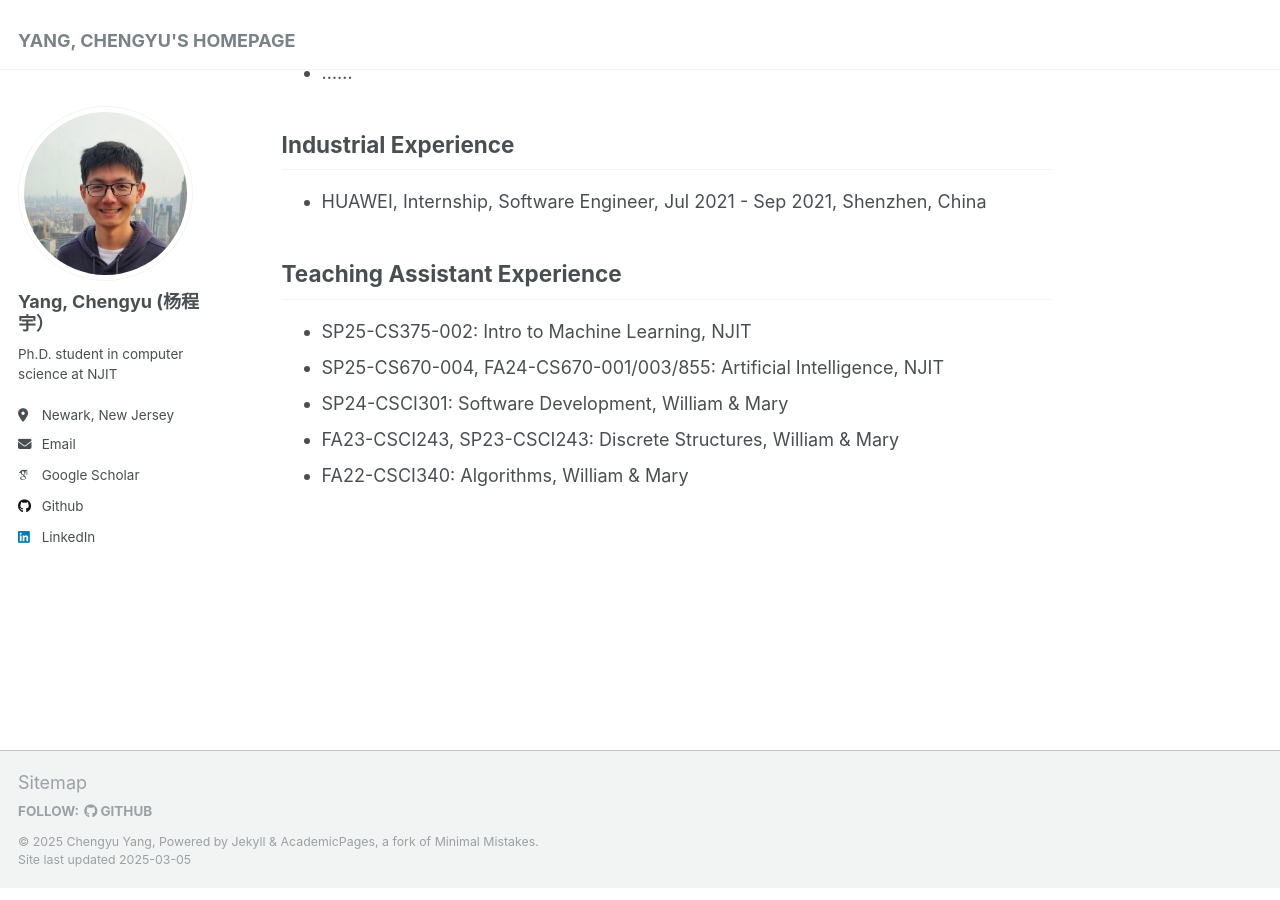
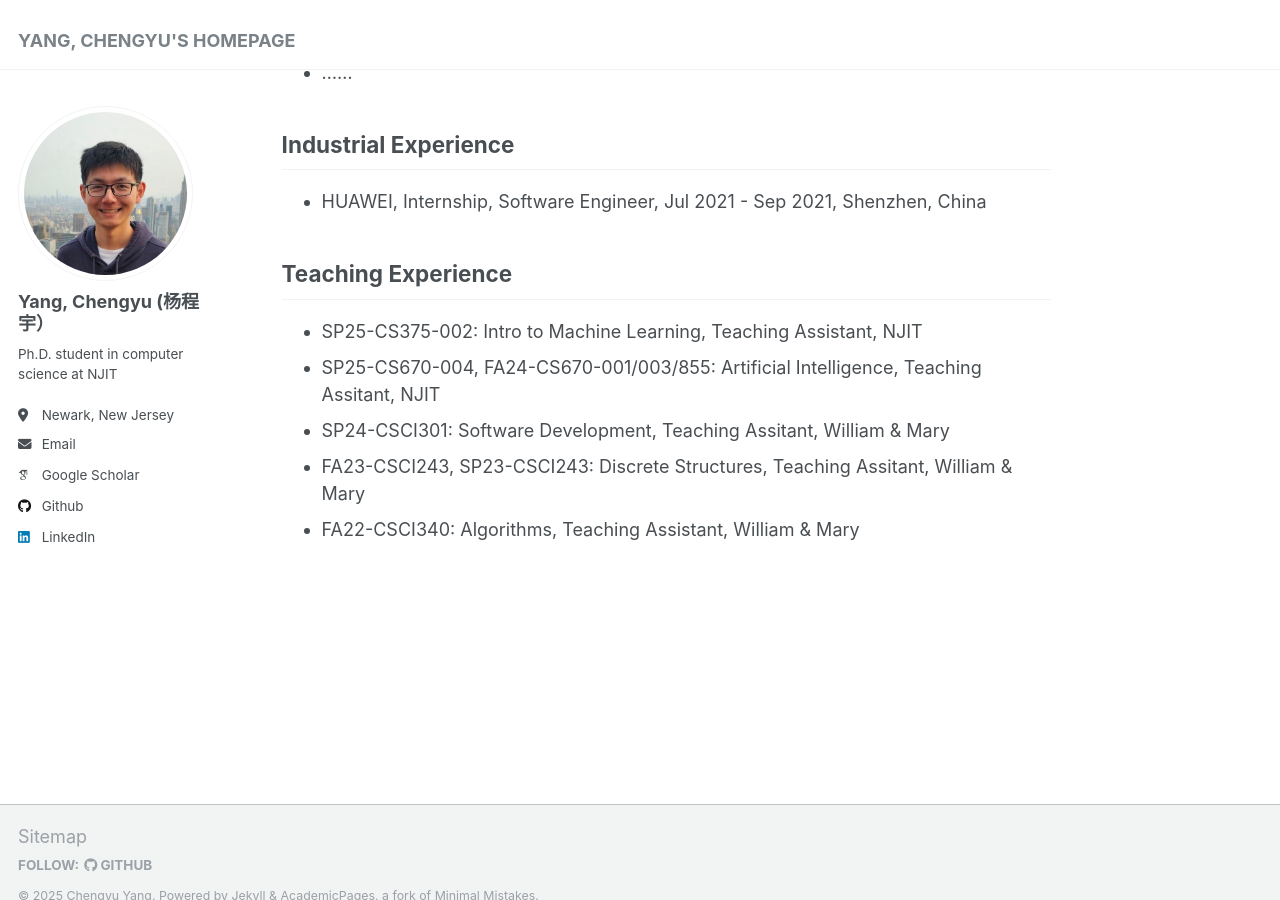
Before and after one commit to chengyuyang-njit/chengyuyang-njit.github.io, a Jekyll site: the page built from _pages/about.md, in a window 1280 px wide and 900 px high, scrolled down 1055 px. Built offline with Jekyll 4.4.1, drawn with Linux system fonts in a browser that asks for light colours; some web fonts are replaced.

Commit message:
Update about.md

```diff
--- a/_pages/about.md
+++ b/_pages/about.md
@@ -33,10 +33,10 @@ Industrial Experience
 -  HUAWEI, Internship, Software Engineer, Jul 2021 - Sep 2021, Shenzhen, China
 
 
-Teaching Assistant Experience
+Teaching Experience
 ------
-- SP25-CS375-002: Intro to Machine Learning, NJIT
-- SP25-CS670-004, FA24-CS670-001/003/855: Artificial Intelligence, NJIT
-- SP24-CSCI301: Software Development, William & Mary
-- FA23-CSCI243, SP23-CSCI243: Discrete Structures, William & Mary
-- FA22-CSCI340: Algorithms, William & Mary
+- SP25-CS375-002: Intro to Machine Learning, Teaching Assistant, NJIT
+- SP25-CS670-004, FA24-CS670-001/003/855: Artificial Intelligence, Teaching Assitant, NJIT
+- SP24-CSCI301: Software Development, Teaching Assitant, William & Mary
+- FA23-CSCI243, SP23-CSCI243: Discrete Structures, Teaching Assitant, William & Mary
+- FA22-CSCI340: Algorithms, Teaching Assistant, William & Mary
```
